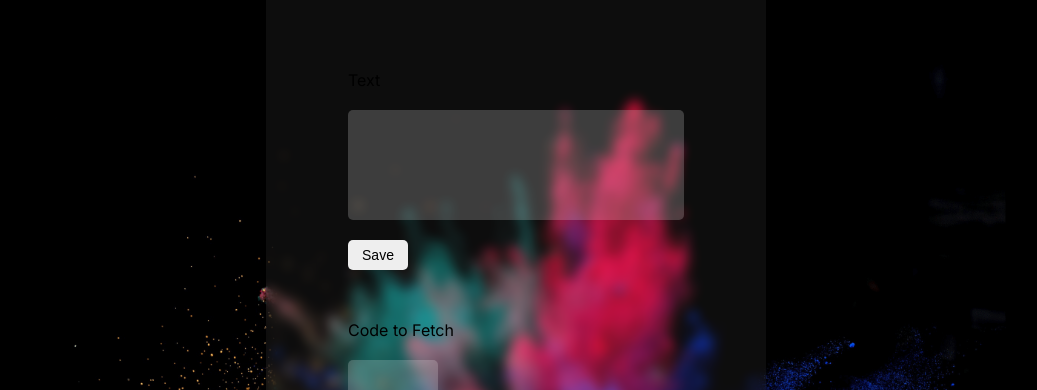
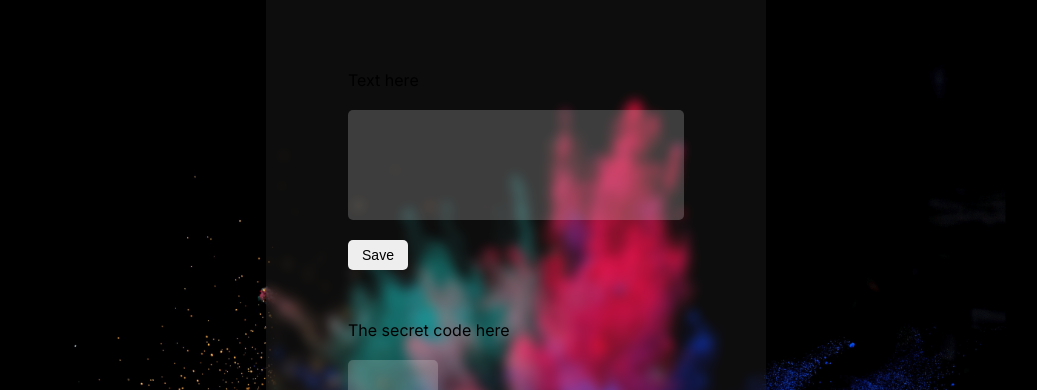
Before and after one commit to joacomonte/copypasti-NextJS-Firebase, a Next.js app: page / in a window 1280 px wide. Shown: the part 188-578 px from the top of the page, without its empty margins (124-1161 px from the left). Built offline with nearby package versions, Linux system fonts and the light colour scheme.

Commit message:
more fixes

```diff
--- a/src/app/page.tsx
+++ b/src/app/page.tsx
@@ -39,7 +39,7 @@ export default function Home() {
       // Reset savedCode to null after 5 seconds
   setTimeout(() => {
     setSavedCode(null);
-  }, 5000);
+  }, 10000);
   }
 
   async function handleFetch(e: React.FormEvent<HTMLFormElement>) {
@@ -63,7 +63,7 @@ export default function Home() {
         <form
           className={styles.textForm}
           onSubmit={handleSubmit}>
-          <p>Text</p>
+          <p>Text here</p>
           <textarea
             name="textToCopy"
             value={textToCopy}
@@ -85,7 +85,7 @@ export default function Home() {
         <form
           className={styles.codeForm}
           onSubmit={handleFetch}>
-          <p>Code to Fetch</p>
+          <p>The secret code here</p>
           <input
             type="digits"
             name="codeToFetch"
```
